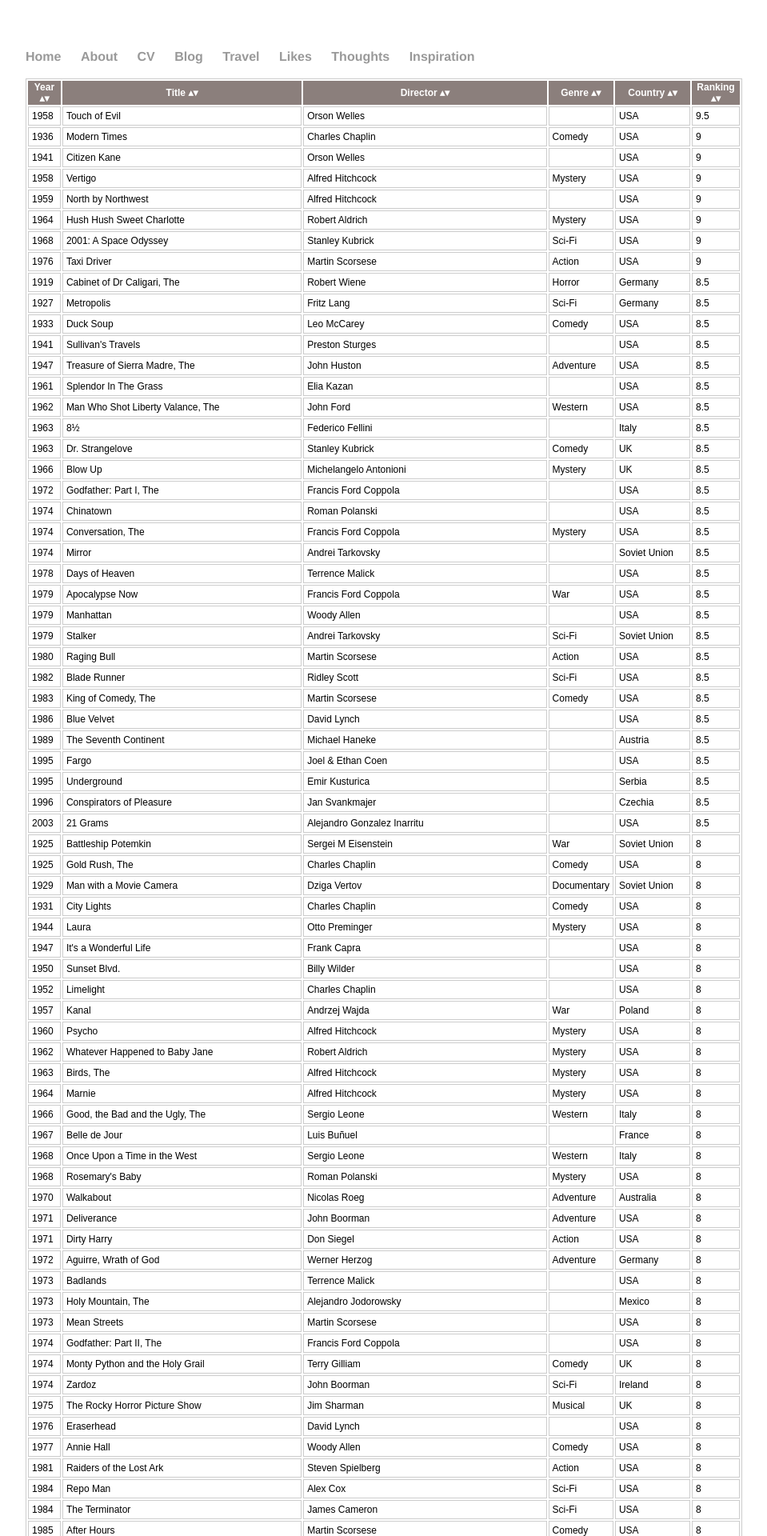
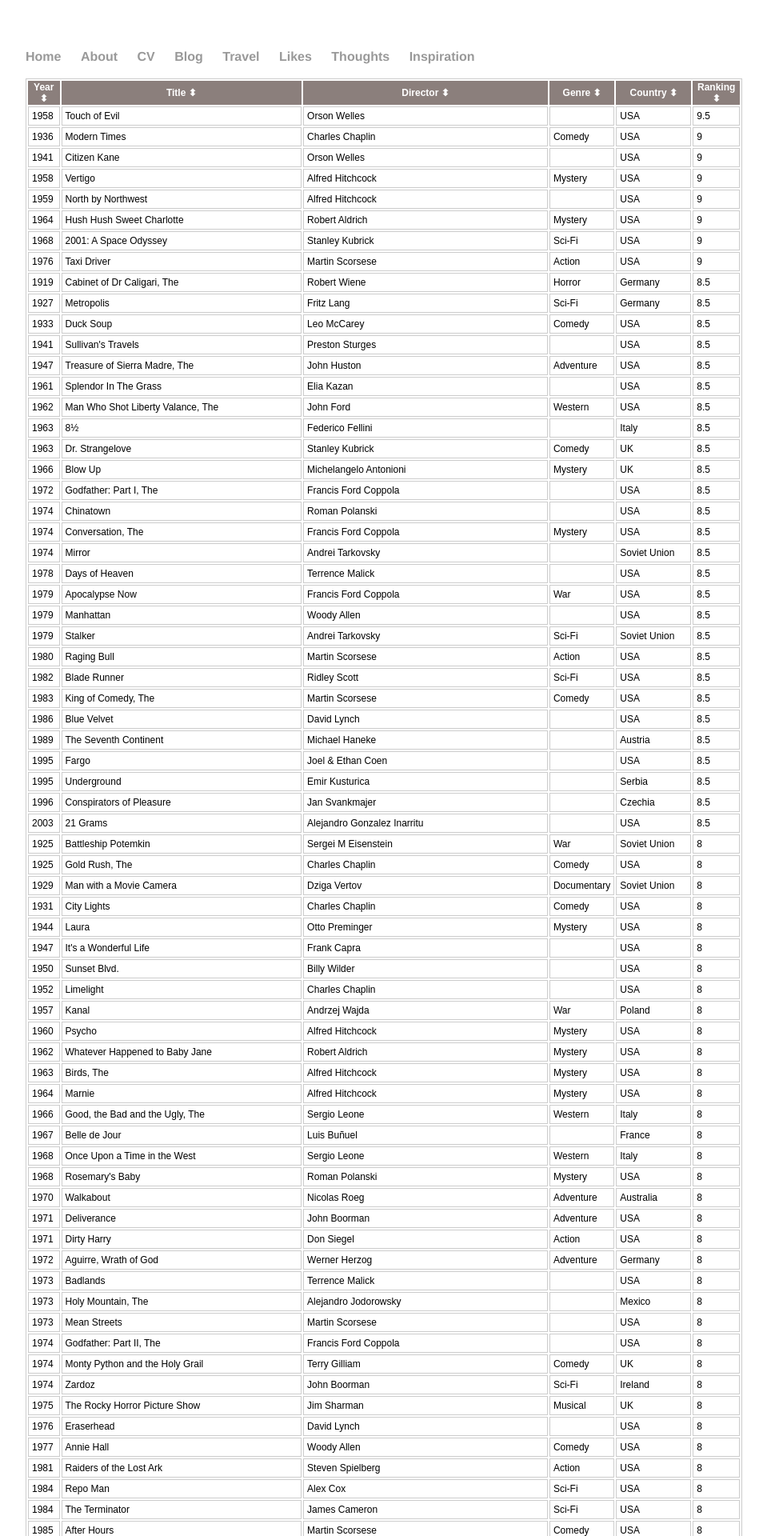
Before and after one commit to witba/witba.github.io, a Jekyll site: the page built from likes/index.html, in a window 1280 px wide. Shown: the top 1920 px of the page at 80% size, without its empty margins (160-1119 px from the left). Built offline with Jekyll 4.4.1, drawn with Linux system fonts in a browser that asks for light colours.

Commit message:
Update index.html

```diff
--- a/likes/index.html
+++ b/likes/index.html
@@ -7,7 +7,7 @@ title: Movies i watched
 
 <style type="text/css">
 	table.sortable th:not(.sorttable_sorted):not(.sorttable_sorted_reverse):not(.sorttable_nosort):after {
-    content: " \25B4\25BE"
+    content: " \2B0D"
 }
 	table.sortable {
 		font-size: 12px;
```
